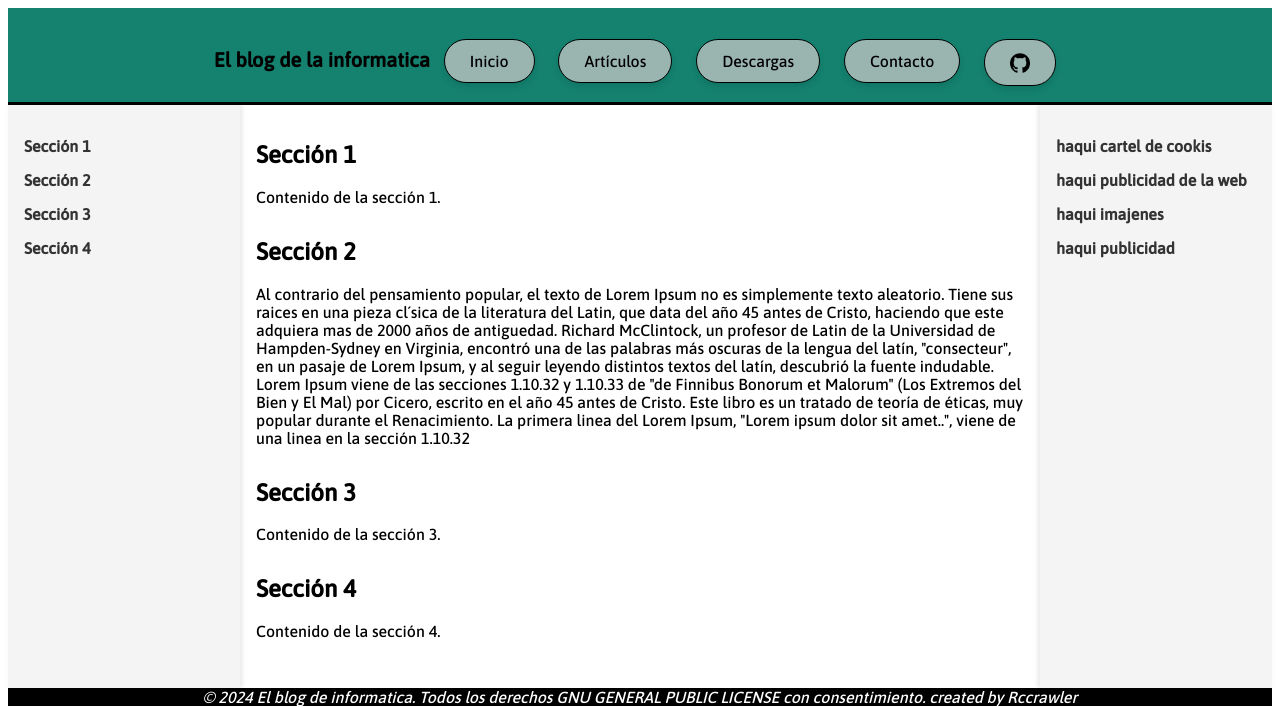
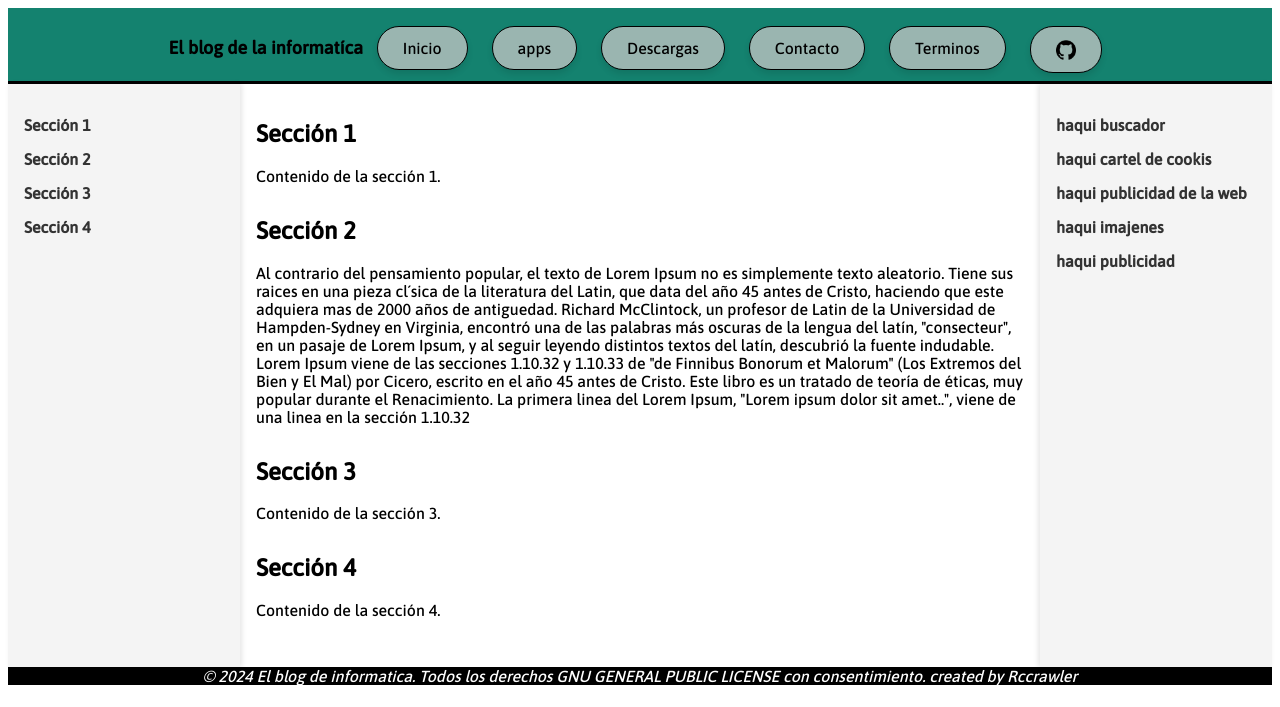
Before and after one commit to Rccrawler/El-blog-de-la-informatica, a PHP site: page /index.html in a window 1280 px wide. Shown: the top 707 px of the page. Run offline with PHP 8.4, Linux system fonts and the light colour scheme.

Commit message:
update 11/12/2024
update 11/12/2024

```diff
--- a/css/menu-de-nabegacion.css
+++ b/css/menu-de-nabegacion.css
@@ -3,24 +3,24 @@
     background-color: #14826f;
     text-align: center;
     color: white;
-    padding: 1rem;
+    padding: 0.5rem; /* Reduce el padding para hacer el header más delgado */
     border-bottom: 3px solid #000;
 }
 
 .header h1 {
-    font-size: 2.5em;
+    font-size: 2em; /* Reduce el tamaño del texto */
     margin: 0;
 }
 
 .header p {
-    font-size: 1.2em;
+    font-size: 1em; /* Ajusta el tamaño de la descripción si es necesario */
     margin: 0;
     font-style: italic;
 }
 
 .header-text {
     color: black;
-    font-size: 20px;
+    font-size: 18px; /* Reduce ligeramente el tamaño del texto del título */
 }
 
 .container {
@@ -66,7 +66,7 @@
 }
 
 .nav-buttons {
-    margin-top: 15px;
+    margin-top: 10px; /* Reduce el margen superior */
 }
 
 .nav-buttons a {
@@ -118,7 +118,7 @@
 @media (max-width: 768px) {
     .header {
         text-align: center;
-        padding: 1rem;
+        padding: 0.5rem; /* Reduce el padding también en pantallas pequeñas */
     }
 
     .nav-buttons {
--- a/index.html
+++ b/index.html
@@ -7,23 +7,22 @@
         <title>El blog de informatíca</title>
         <link rel='stylesheet' type='text/css' media='screen' href='css/style.css'>
         <link rel='stylesheet' type='text/css' media='screen' href='css/menu-de-nabegacion.css'>
-        <link rel="icon" href="img/world-web-b.png" type="img/.png">
-        <link rel="shortcut icon" href="img/world-web-b.png" type="img/.png">
+        <link rel="icon" href="img/world-web-b-recortado.png" type="img/.png">
+        <link rel="shortcut icon" href="img/world-web-b-recortado.png" type="img/.png">
     </head>
 
     <body>
 
 		<!-- Header con menú -->
 	    <header class="header">
-	    		<!--<h1>Mi Blog Clásico</h1>
-	        	<p>Un rincón para los amantes del estilo vintage</p>-->
 	        <div class="nav-buttons">
-	        	<span class="header-text"><b>El blog de la informatica</b></span>
+	        	<span class="header-text"><b>El blog de la informatíca</b></span>
 	            <a href="#inicio">Inicio</a>
-	            <a href="#articulos">Artículos</a>
+	            <a href="#articulos">apps</a>
 	            <!--<a href="#acerca">Blog</a>-->
 	            <a href="#acerca">Descargas</a>
 	            <a href="#contacto">Contacto</a>
+	            <a href="#contacto">Terminos</a><!--Haqui ponder las politica-->
 	            <a href="https://github.com/Rccrawler/El-blog-de-la-informatica"><img src="img/logo-github.png" alt="" /></a>
 	        </div>
 	    </header>
@@ -57,6 +56,7 @@
 	        </main>
 	        <nav class="sidebar right">
         		<ul>
+        			<li><a href="#extra1">haqui buscador</a></li>
             		<li><a href="#extra1">haqui cartel de cookis</a></li>
             		<li><a href="#extra2">haqui publicidad de la web</a></li>
             		<li><a href="#extra3">haqui imajenes</a></li>
```
Also changed, not shown: img/world-web-b-recortado.png (added).
